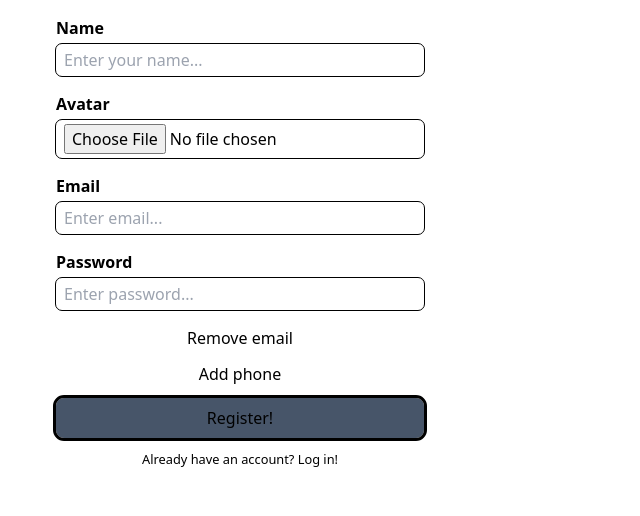
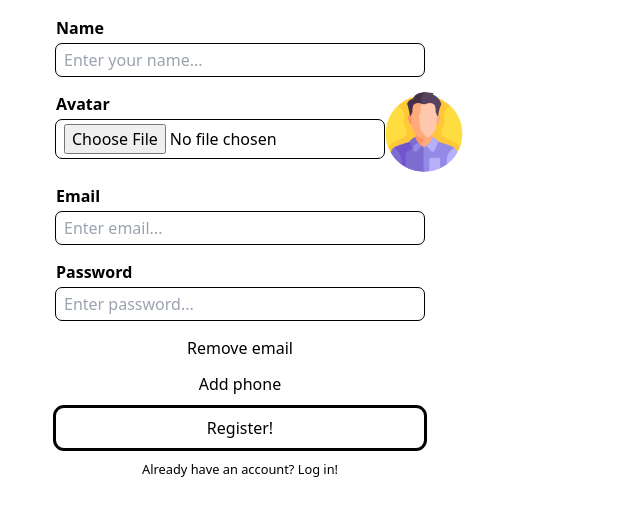
Before and after one commit to udborets/chat-app, a Next.js app in the folder client/: page /auth in a window 1280 px wide. Shown: the top 516 px of the page, without its empty margins (0-640 px from the left). Built offline with nearby package versions, Linux system fonts and the light colour scheme.

Commit message:
fix auth form avatar input and add avatar preview

```diff
--- a/client/features/AuthForm/AuthForm.tsx
+++ b/client/features/AuthForm/AuthForm.tsx
@@ -1,11 +1,14 @@
 import { useEffect, useState } from "react";
 import { FieldValues, SubmitHandler, useForm } from "react-hook-form";
+import Image from "next/image";
 
 import AuthInput from "./AuthInput/AuthInput";
 import { AuthTypes } from "./models";
+import manNoAvatar from '@/assets/images/manNoAvatar.png';
 
 const AuthForm = () => {
   const [currentAuthType, setCurrentAuthType] = useState<AuthTypes>(AuthTypes.REGISTRATION);
+  const [avatarPreview, setAvatarPreview] = useState<string>('');
   const {
     register,
     handleSubmit,
@@ -61,16 +64,38 @@ const AuthForm = () => {
               placeholder="Enter your name..."
               type="text"
             />
+            <div className="flex">
               <AuthInput
                 errors={formState.errors}
                 name="avatar"
                 register={register}
                 errorMessage="Enter valid avatar"
-              options={{}}
+                options={{
+                  onChange: (e) => {
+                    try {
+                      if (!e.target.files[0]) {
+                        setAvatarPreview(manNoAvatar.src);
+                        return
+                      }
+                      setAvatarPreview(URL.createObjectURL(e.target.files[0]));
+                    }
+                    catch (e) {
+                      console.error(e);
+                    }
+                  }
+                }}
                 labelText="Avatar"
                 placeholder=""
                 type="file"
               />
+              <Image
+                className="w-[80px] h-[80px] rounded-[50%]"
+                src={!!avatarPreview ? avatarPreview : manNoAvatar}
+                alt="Avatar image"
+                width={80}
+                height={80}
+              />
+            </div>
           </>
           : ''}
         {isByEmail
@@ -150,7 +175,7 @@ const AuthForm = () => {
           : ''}
         <input
           type="submit"
-          disabled={(!isByEmail && !isByPhone) || !formState.isValid}
+          disabled={(!isByEmail && !isByPhone)}
           className="p-2 rounded-button outline disabled:bg-slate-600 duration-200 transition-all"
           value={currentAuthType === AuthTypes.AUTHORIZATION
             ? 'Log in!'
```
Lines whose indentation alone changed are shown as unchanged.
